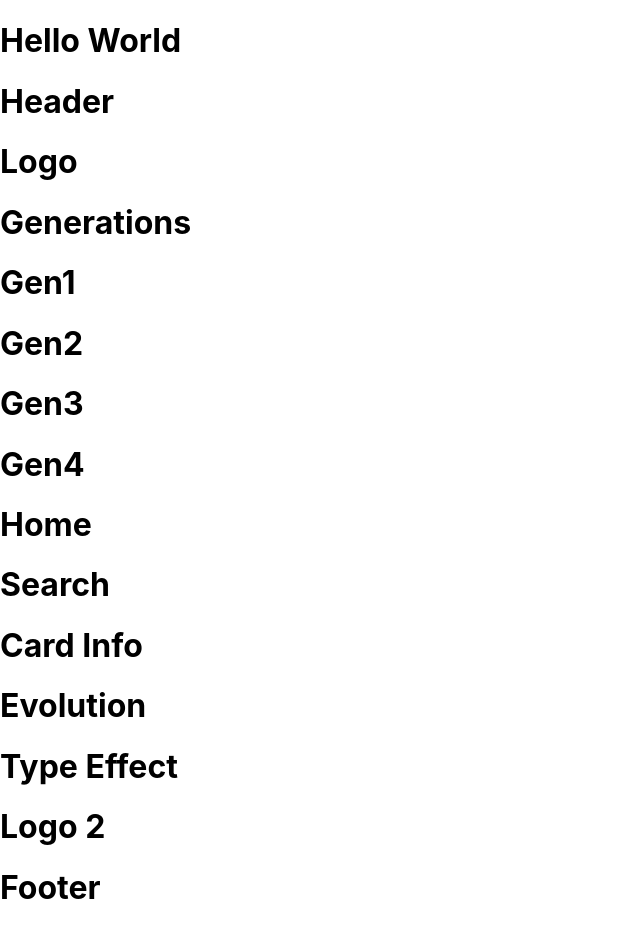
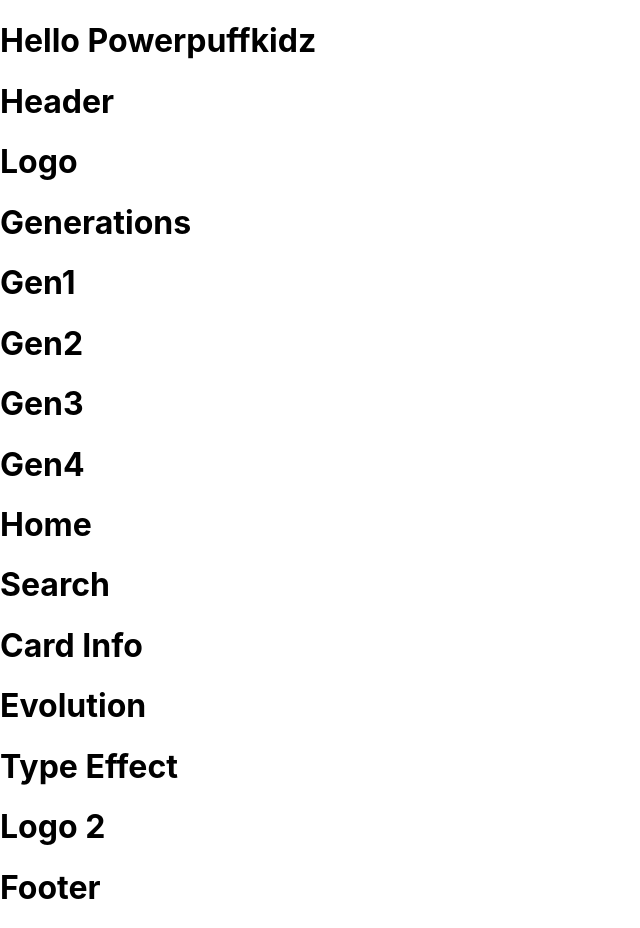
Before and after one commit to gracealynn/Exercise-12-Kelompok, a React (Create React App) app: page / in a window 1280 px wide. Shown: the whole page, without its empty margins (0-640 px from the left). Built offline with nearby package versions, Linux system fonts and the light colour scheme.

Commit message:
adding App

```diff
--- a/src/App.js
+++ b/src/App.js
@@ -5,7 +5,7 @@ import Footer from "./Footer/footer.js";
 function App() {
   return (
     <div>
-      <h1>Hello World</h1>
+      <h1>Hello Powerpuffkidz</h1>
       <Header/>
       <Home/>
       <Footer/>
```
